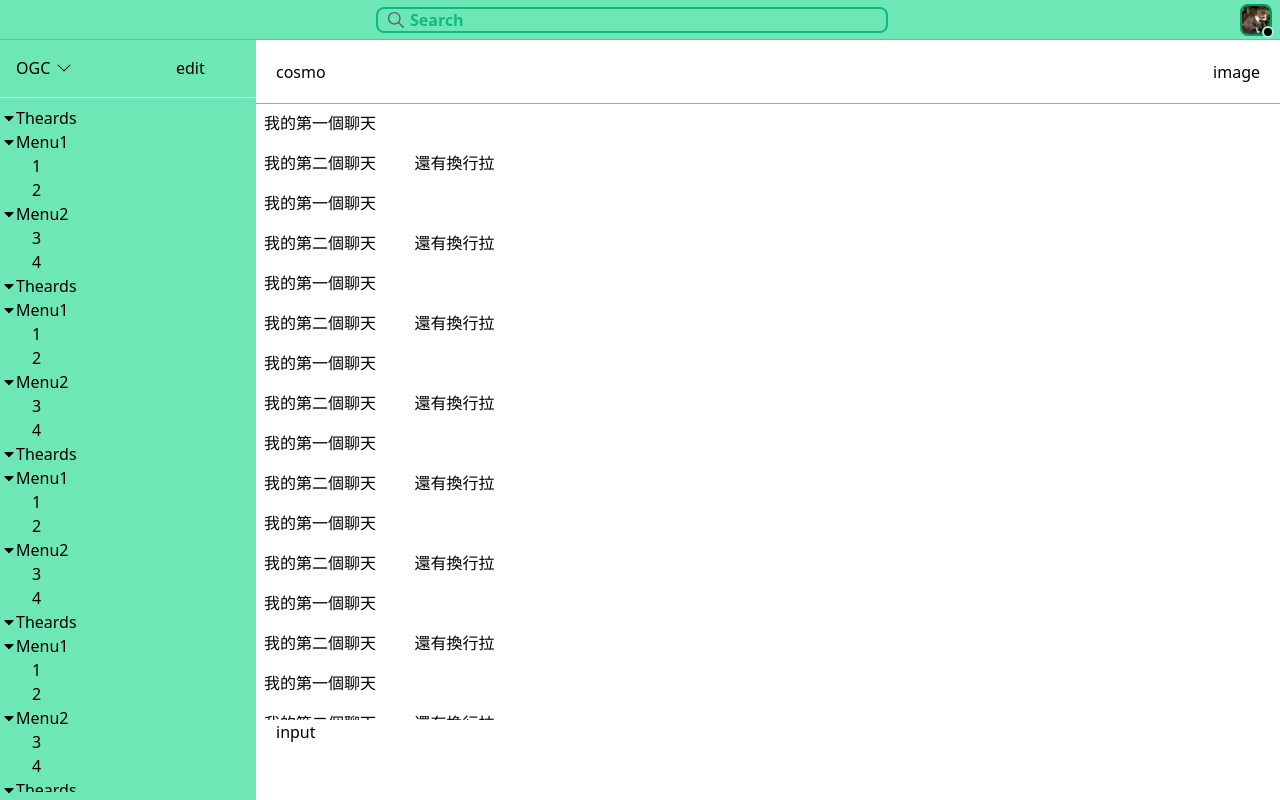
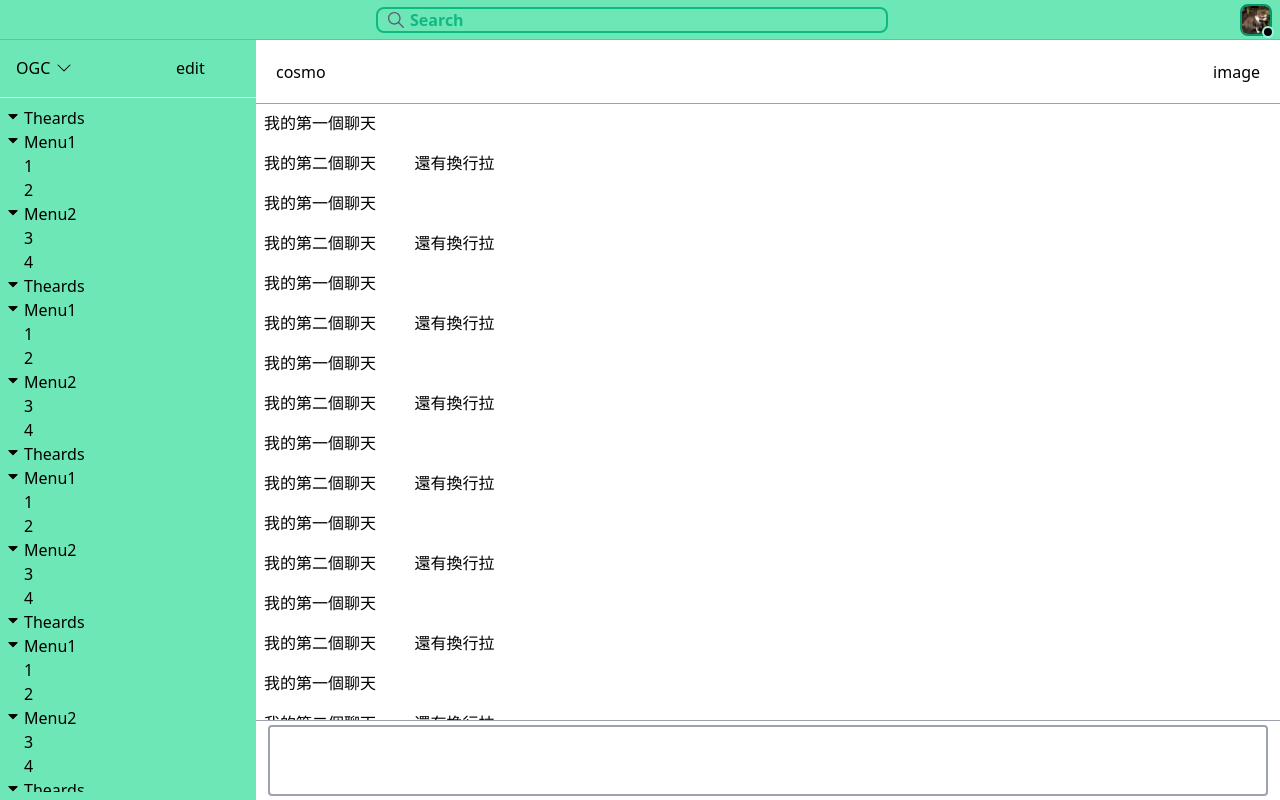
Before and after one commit to HatsuneMiku0309/OGC, a Vue app: page / in a window 1280 px wide. Shown: the top 800 px of the page. Built offline with nearby package versions, Linux system fonts and the light colour scheme.

Commit message:
fiexd sidebar fake el

```diff
--- a/src/components/TreeMenu.vue
+++ b/src/components/TreeMenu.vue
@@ -1,5 +1,5 @@
 <template>
-  <div class="ml-2">
+  <div class="">
     <div class="cursor-pointer">
       <i class="menu-open"></i><span>{{ title }}</span>
     </div>
@@ -35,22 +35,19 @@ export default {
   content: "";
   background-image: url("@/../public/assets/images/caret-right.svg");
   @apply bg-no-repeat;
-  @apply absolute;
   @apply w-4;
   @apply h-4;
-  @apply left-0;
-  @apply mt-1;
-  @apply ml-1;
+  @apply relative;
+  @apply inline-block;
 }
+
 .menu-open::before {
   content: "";
   background-image: url("@/../public/assets/images/caret-down.svg");
   @apply bg-no-repeat;
-  @apply absolute;
   @apply w-4;
   @apply h-4;
-  @apply left-0;
-  @apply mt-1;
-  @apply ml-1;
+  @apply relative;
+  @apply inline-block;
 }
 </style>
--- a/src/views/Content.vue
+++ b/src/views/Content.vue
@@ -234,7 +234,11 @@
         </span>
       </div>
     </div>
-    <div class="flex h-20 px-5 flex-shrink-0">input</div>
+    <div class="flex h-20 px-3 py-1 flex-shrink-0 border-t border-gray-400">
+      <textarea
+        class="border-2 border-gray-400 w-full p-1 rounded resize-none"
+      ></textarea>
+    </div>
     <!--
     <router-view v-slot="{ component }">
       <suspense>
--- a/src/views/SideBar.vue
+++ b/src/views/SideBar.vue
@@ -12,9 +12,7 @@
       </div>
       <div class="flex items-center w-20">edit</div>
     </div>
-    <div
-      class="overflow-y-hidden hover:overflow-y-scroll mt-2 ml-2 mb-2 h-full"
-    >
+    <div class="overflow-y-hidden hover:overflow-y-scroll m-2 h-full">
       <TreeMenu v-for="(tree, key) in treeMenu" :key="key" :menu="tree" />
     </div>
   </div>
```
